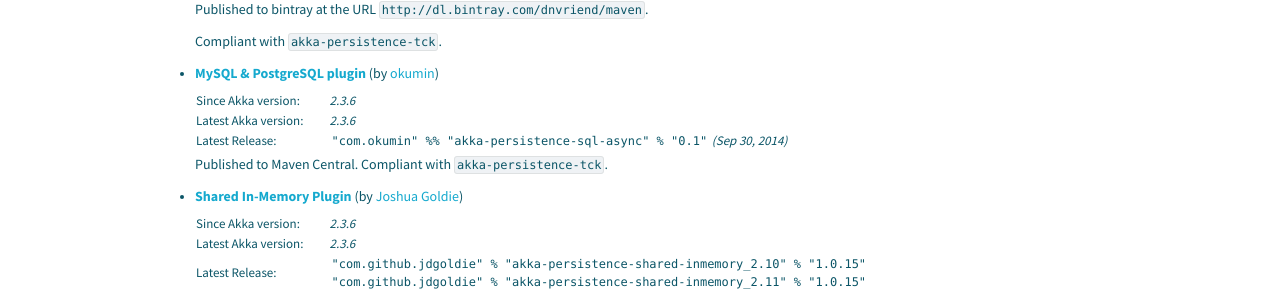
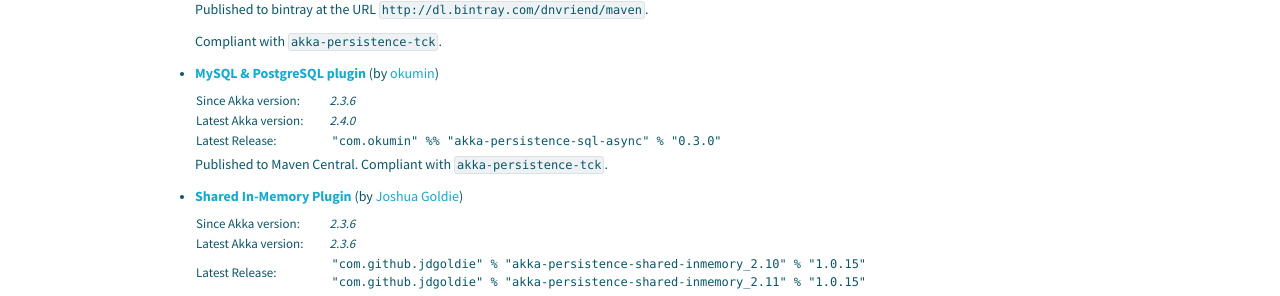
Before and after one commit to raboof/akka.github.com, a Jekyll site: the page built from community/index.md, in a window 1280 px wide and 900 px high, scrolled down 4906 px. Shown: the part 148-444 px from the top of the window. Built offline with Jekyll 4.4.1, drawn with Linux system fonts in a browser that asks for light colours; some of the changed text lies outside the part shown.

Commit message:
Update akka-persistence-sql-async

```diff
--- a/community/index.md
+++ b/community/index.md
@@ -418,11 +418,11 @@
 
   <table class="stats">
     <tr><td>Since Akka version:</td><td>2.3.6</td></tr>
-    <tr><td>Latest Akka version:</td><td>2.3.6</td></tr>
-    <tr><td>Latest Release:</td><td><code>"com.okumin" %% "akka-persistence-sql-async" % "0.1"</code> (Sep 30, 2014)</td></tr>
+    <tr><td>Latest Akka version:</td><td>2.4.0</td></tr>
+    <tr><td>Latest Release:</td><td><code>"com.okumin" %% "akka-persistence-sql-async" % "0.3.0"</code></td></tr>
   </table>
 
-  Published to Maven Central. Compliant with [`akka-persistence-tck`](http://doc.akka.io/docs/akka/2.3.6/scala/persistence.html#plugin-tck).
+  Published to Maven Central. Compliant with [`akka-persistence-tck`](http://doc.akka.io/docs/akka/2.4.0/scala/persistence.html#plugin-tck).
 
 * **[Shared In-Memory Plugin](https://github.com/jdgoldie/akka-persistence-shared-inmemory/)** (by [Joshua Goldie](https://github.com/jdgoldie))
 
@@ -567,11 +567,11 @@
 
   <table class="stats">
     <tr><td>Since Akka version:</td><td>2.3.6</td></tr>
-    <tr><td>Latest Akka version:</td><td>2.3.6</td></tr>
-    <tr><td>Latest Release:</td><td><code>"com.okumin" %% "akka-persistence-sql-async" % "0.1"</code> (Sep 30, 2014)</td></tr>
+    <tr><td>Latest Akka version:</td><td>2.4.0</td></tr>
+    <tr><td>Latest Release:</td><td><code>"com.okumin" %% "akka-persistence-sql-async" % "0.3.0"</code></td></tr>
   </table>
 
-  Published to Maven Central. Compliant with [`akka-persistence-tck`](http://doc.akka.io/docs/akka/2.3.6/scala/persistence.html#plugin-tck).
+  Published to Maven Central. Compliant with [`akka-persistence-tck`](http://doc.akka.io/docs/akka/2.4.0/scala/persistence.html#plugin-tck).
 
 * **[Shared In-Memory Plugin](https://github.com/jdgoldie/akka-persistence-shared-inmemory/)** (by [Joshua Goldie](https://github.com/jdgoldie))
 
```
